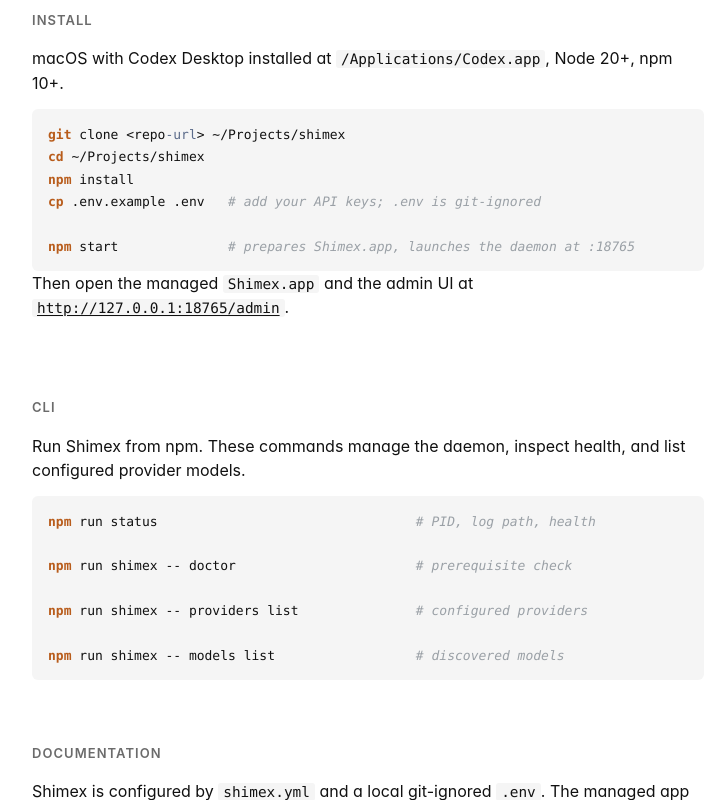
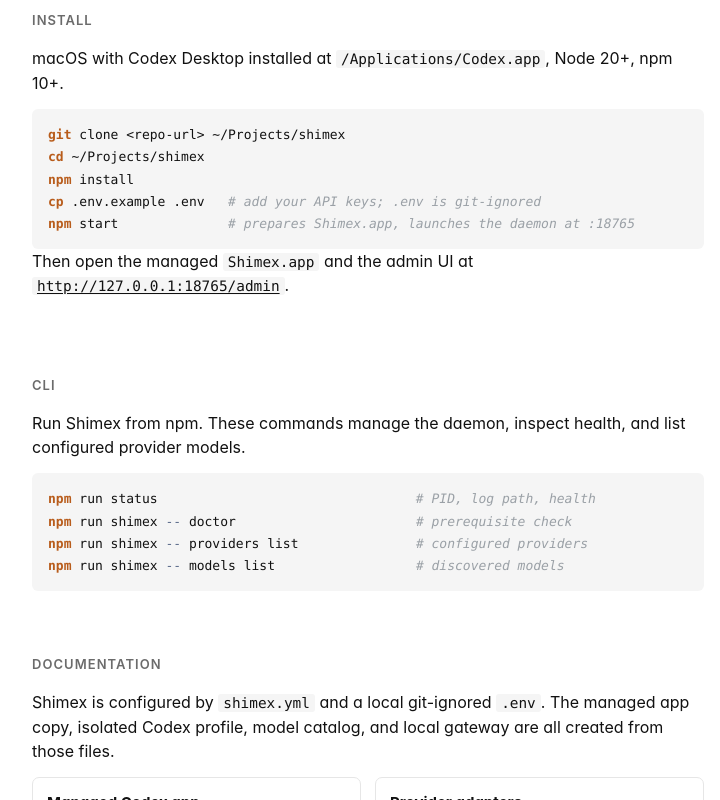
Before and after one commit to Ansonhkg/shimex, a website: page web/index.html in a window 1280 px wide. Shown: the part 2000-2800 px from the top of the page, without its empty margins (272-992 px from the left). Drawn offline with Linux system fonts and the light colour scheme.

Commit message:
fix: resolve web image assets

```diff
--- a/web/index.html
+++ b/web/index.html
@@ -9,8 +9,8 @@
   <meta name="robots" content="index,follow,max-image-preview:large">
   <meta name="theme-color" content="#111111">
   <link rel="canonical" href="https://shimex.xyz/">
-  <link rel="icon" type="image/png" href="/icon.png">
-  <link rel="apple-touch-icon" href="/icon.png">
+  <link rel="icon" type="image/png" href="icon.png">
+  <link rel="apple-touch-icon" href="icon.png">
   <meta property="og:site_name" content="Shimex">
   <meta property="og:type" content="website">
   <meta property="og:url" content="https://shimex.xyz/">
@@ -280,7 +280,7 @@
 
 <nav class="topbar">
   <a class="brand" href="/">
-    <img src="/icon.png" alt="Shimex">
+    <img src="icon.png" alt="Shimex">
     Shimex
   </a>
   <span class="links">
@@ -321,7 +321,7 @@
 </header>
 
 <figure class="screenshot">
-  <img src="/screenshot.png" alt="Shimex admin control plane showing providers, models, and managed-app controls">
+  <img src="screenshot.png" alt="Shimex admin control plane showing providers, models, and managed-app controls">
   <figcaption>The local admin control plane at <code>http://127.0.0.1:18765/admin</code>.</figcaption>
 </figure>
 
@@ -416,67 +416,74 @@
 
 <script>
   // Minimal shell-script syntax highlighter.
-  // Pure regex-based; no dependencies; works on any <pre><code> block whose
-  // language we declare (default: "shell"). Highlights: comments, strings,
-  // variables ($FOO, ${FOO}), built-in commands, numeric flags, h4 headings.
+  // Pure inline implementation; no dependencies; highlights: comments, strings,
+  // variables ($FOO), flags (--foo, -x, --), and a small set of commands.
   (function () {
-    function escapeHtml(s) {
-      return s.replace(/[&<>"']/g, function (c) {
+    var COMMANDS = {
+      git:1, cd:1, cp:1, npm:1, npx:1, node:1, mkdir:1, mv:1, rm:1, ls:1,
+      cat:1, echo:1, export:1, source:1, brew:1, apt:1, "apt-get":1,
+      yarn:1, pnpm:1, make:1, sudo:1, open:1
+    };
+
+    function esc(s) {
+      return (s == null ? "" : String(s)).replace(/[&<>"']/g, function (c) {
         return { "&": "&amp;", "<": "&lt;", ">": "&gt;", '"': "&quot;", "'": "&#39;" }[c];
       });
     }
 
-    // Token classes we emit; theme in CSS attaches colours via .tok-*
-    var COMMANDS = new Set([
-      "git","cd","cp","npm","npx","node","mkdir","mv","rm","ls","cat","echo",
-      "export","source","brew","apt","apt-get","yarn","pnpm","make","sudo","open"
-    ]);
-
-    function highlight(src) {
-      // 1) comments first to avoid colouring inside them
-      var out = src.split(/(\s*#[^\n]*)/g);
-      var html = "";
-      for (var i = 0; i < out.length; i++) {
-        var part = out[i];
-        if (i % 2 === 1) {
-          html += '<span class="tok-c">' + escapeHtml(part.replace(/^\n\s*/, "")) + "</span>\n";
-          continue;
+    function tok(text) {
+      var html = "", i = 0, prev = " ";
+      while (i < text.length) {
+        var rest = text.slice(i);
+        // Strings
+        var sm = rest.match(/^("(?:\\.|[^"\\])*"|'(?:\\.|[^'\\])*')/);
+        if (sm) { html += '<span class="tok-s">' + esc(sm[1]) + "</span>"; i += sm[1].length; prev = text[i-1] || " "; continue; }
+        // Variables
+        var vm = rest.match(/^(\$\{?[A-Za-z_][A-Za-z0-9_]*\}?)/);
+        if (vm) { html += '<span class="tok-v">' + esc(vm[1]) + "</span>"; i += vm[1].length; prev = text[i-1] || " "; continue; }
+        // Flags: --foo, -x, or bare -- (must be preceded by separator)
+        if (/[\s;&|()>=<]/.test(prev)) {
+          var fm = rest.match(/^(--[A-Za-z][A-Za-z0-9_-]*|-[A-Za-z]|--)(?=$|[^A-Za-z0-9_-])/);
+          if (fm) { html += '<span class="tok-f">' + esc(fm[1]) + "</span>"; i += fm[1].length; prev = text[i-1] || " "; continue; }
+          var cm = rest.match(/^(git|cd|cp|npm|npx|node|mkdir|mv|rm|ls|cat|echo|export|source|brew|apt|apt-get|yarn|pnpm|make|sudo|open)(?=$|[^A-Za-z0-9_-])/);
+          if (cm && COMMANDS[cm[1]]) { html += '<span class="tok-k">' + esc(cm[1]) + "</span>"; i += cm[1].length; prev = text[i-1] || " "; continue; }
         }
-        html += highlightChunk(part);
+        html += esc(text[i]);
+        prev = text[i];
+        i++;
       }
       return html;
     }
 
-    function highlightChunk(line) {
-      // Process tokens left-to-right; longest non-overlapping match wins.
+    function highlight(src) {
+      var lines = src.split("\n");
       var out = "";
-      var re = /("(?:\\.|[^"\\])*"|'(?:\\.|[^'\\])*'|\$\{?[A-Za-z_][A-Za-z0-9_]*\}?|--?[A-Za-z0-9][A-Za-z0-9_-]*|\b(?:git|cd|cp|npm|npx|node|mkdir|mv|rm|ls|cat|echo|export|source|brew|apt|apt-get|yarn|pnpm|make|sudo|open)\b)/g;
-      var last = 0, m;
-      while ((m = re.exec(line)) !== null) {
-        out += escapeHtml(line.slice(last, m.index));
-        var tok = m[0];
-        var cls = "tok-p";                       // default text
-        if (tok.charAt(0) === '"' || tok.charAt(0) === "'") cls = "tok-s";
-        else if (tok.charAt(0) === "$")         cls = "tok-v";
-        else if (tok.indexOf("--") === 0 || tok.charAt(0) === "-") cls = "tok-f";
-        else if (COMMANDS.has(tok))              cls = "tok-k";
-        out += '<span class="' + cls + '">' + escapeHtml(tok) + "</span>";
-        last = re.lastIndex;
+      for (var li = 0; li < lines.length; li++) {
+        var line = lines[li], comment = "", code = line;
+        // Find inline comment start
+        for (var i = 0; i < line.length; i++) {
+          if (line[i] === "#" && (i === 0 || /[ \t]/.test(line[i-1]))) {
+            code = line.slice(0, i);
+            comment = line.slice(i);
+            break;
+          }
+        }
+        out += tok(code);
+        if (comment) out += '<span class="tok-c">' + esc(comment) + "</span>";
+        if (li < lines.length - 1) out += "\n";
       }
-      out += escapeHtml(line.slice(last));
       return out;
     }
 
     function run() {
-      var blocks = document.querySelectorAll('pre code');
+      var blocks = document.querySelectorAll("pre code");
       for (var i = 0; i < blocks.length; i++) {
         var el = blocks[i];
-        // Skip if already highlighted or explicitly disabled
         if (el.dataset.highlighted === "1" || el.dataset.highlight === "off") continue;
-        var lang = (el.className.match(/language-([\w-]+)/) || [, "shell"])[1].toLowerCase();
+        var cls = (el.className || "").match(/language-([\w-]+)/);
+        var lang = cls ? cls[1].toLowerCase() : "shell";
         if (lang !== "shell" && lang !== "sh" && lang !== "bash" && lang !== "console") continue;
-        var src = el.textContent;
-        el.innerHTML = highlight(src);
+        el.innerHTML = highlight(el.textContent);
         el.dataset.highlighted = "1";
       }
     }
@@ -487,7 +494,7 @@
       run();
     }
   })();
-</script>
+  </script>
 <!-- Cloudflare Web Analytics --><script defer src='https://static.cloudflareinsights.com/beacon.min.js' data-cf-beacon='{"token": "41cee9981f5144f091586f48ae0eb831"}'></script><!-- End Cloudflare Web Analytics -->
 </body>
 </html>
```
